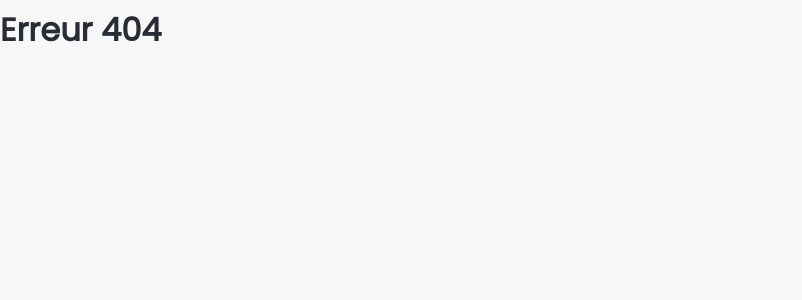
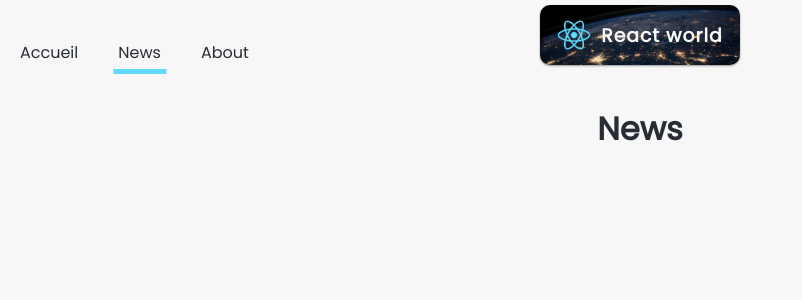
Before and after one commit to LucasTchitdjian/react-world, a React (Create React App) app: page /news in a window 1280 px wide. Shown: the top 300 px of the page, without its empty margins (0-802 px from the left). Built offline with nearby package versions, Linux system fonts and the light colour scheme.

Commit message:
component-news-created

```diff
--- a/src/App.js
+++ b/src/App.js
@@ -2,6 +2,7 @@ import React from 'react';
 import { BrowserRouter, Routes, Route } from 'react-router-dom';
 import About from './pages/About';
 import Home from './pages/Home';
+import News from './pages/News';
 import NotFound from './pages/NotFound';
 
 const App = () => {
@@ -10,6 +11,7 @@ const App = () => {
       <Routes>
         <Route path='/' exact element={<Home/>} />
         <Route path='/about' exact element={<About/>} />
+        <Route path='/news' exact element={<News/>} />
         <Route path='*' element={<NotFound/>} />
       </Routes>
     </BrowserRouter>
--- a/src/components/Navigation.js
+++ b/src/components/Navigation.js
@@ -4,14 +4,9 @@ import { NavLink } from 'react-router-dom';
 const Navigation = () => {
   return (
     <div className='navigation'>
-      <NavLink to={"/"}
-      exact="true">
-        Accueil
-      </NavLink>
-      <NavLink to={"/about"}
-      exact="true">
-        About
-      </NavLink>
+      <NavLink to={"/"} exact="true"> Accueil </NavLink>
+      <NavLink to={"/news"} exact="true"> News </NavLink>
+      <NavLink to={"/about"} exact="true"> About </NavLink>
     </div>
   );
 };
--- /dev/null
+++ b/src/pages/News.js
@@ -0,0 +1,15 @@
+import React from 'react';
+import Logo from "../components/Logo";
+import Navigation from "../components/Navigation";
+
+const News = () => {
+  return (
+    <div className="news-container">
+      <Navigation />
+      <Logo />
+      <h1>News</h1>
+    </div>
+  );
+};
+
+export default News;
--- a/src/styles/index.scss
+++ b/src/styles/index.scss
@@ -3,3 +3,4 @@
 @import "./components/logo";
 @import "./components/card";
 @import "./components/contries";
+@import "./pages/news";
--- /dev/null
+++ b/src/styles/pages/_news.scss
@@ -0,0 +1,43 @@
+.news-container {
+  h1 {
+    text-align: center;
+    margin-bottom: 10px;
+  }
+  form {
+    display: grid;
+    min-width: 400px;
+    text-align: center;
+    width: 50%;
+    max-width: 600px;
+    margin: 0 auto;
+
+    input,
+    textarea {
+      margin: 5px 0;
+      padding: 5px;
+      border-radius: 5px;
+      border: 1px solid $color-1;
+      resize: none;
+      box-shadow: 0 2px 6px rgba(0, 0, 0, 0.05);
+    }
+    textarea {
+      height: 80px;
+    }
+    p {
+      font-size: 0.8rem;
+      color: red;
+    }
+    input[type="submit"] {
+      width: 200px;
+      margin-left: auto;
+      cursor: pointer;
+      transition: 0.4s;
+      background: $color-1;
+
+      &:hover {
+        background: $color-3;
+        color: white;
+      }
+    }
+  }
+}
```
